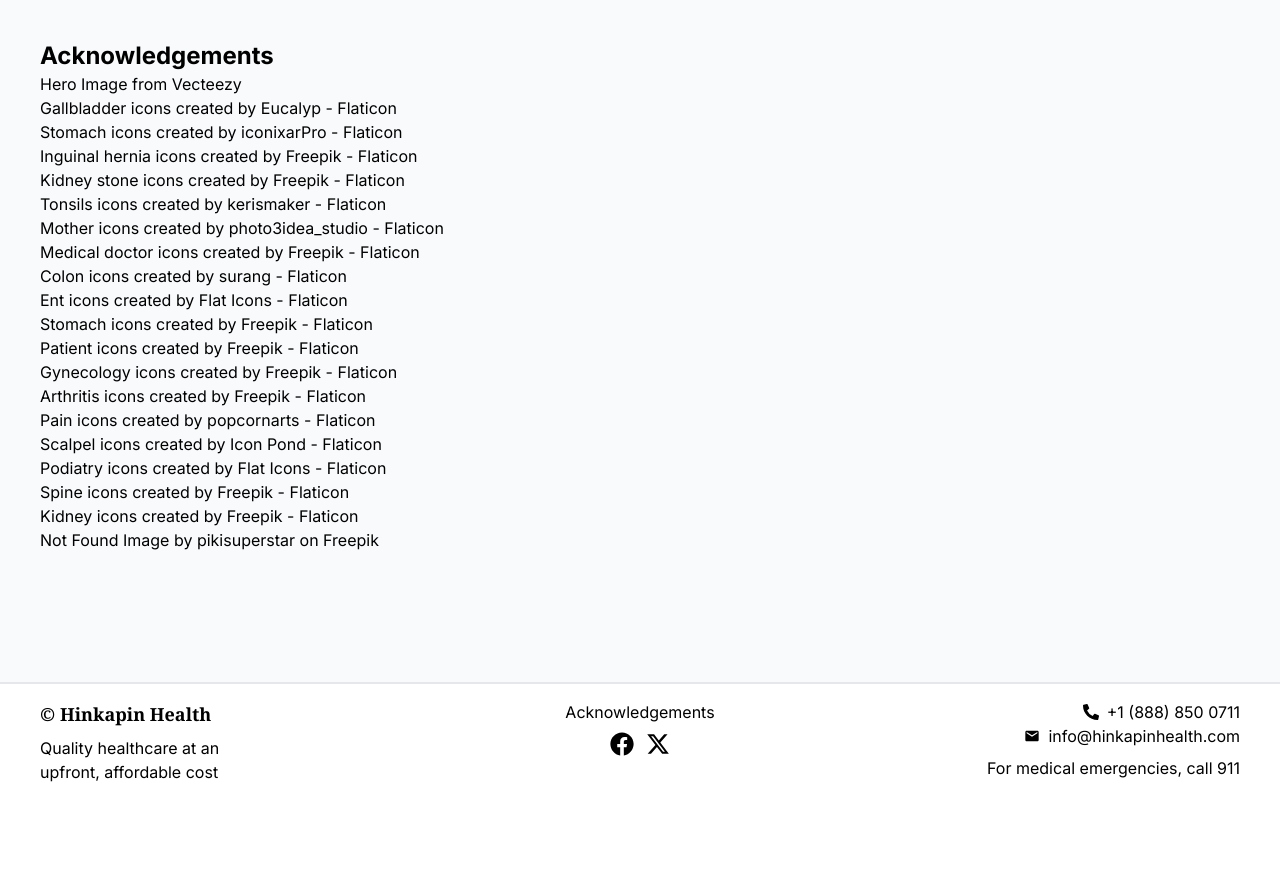
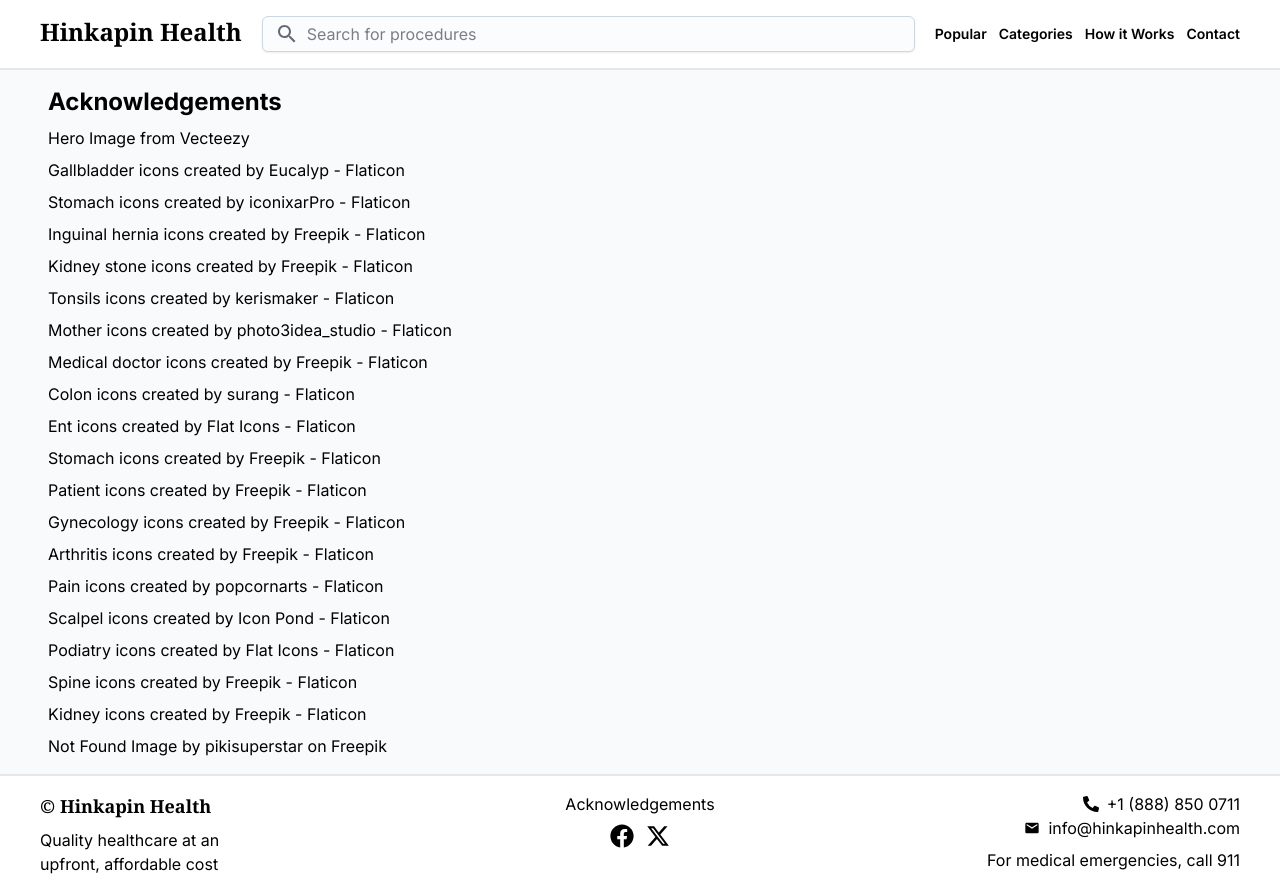
Before and after one commit to shrishayap/hinkapin-health, a Next.js app: page /acknowledgements in a window 1280 px wide. Before the commit the page ends 800 px from the top, so only its background shows below. Built offline with nearby package versions, Linux system fonts and the light colour scheme.

Commit message:
clean up acknowledgment page

```diff
--- a/src/app/acknowledgements/page.tsx
+++ b/src/app/acknowledgements/page.tsx
@@ -1,8 +1,14 @@
+import Header from "@/components/header";
 
 export function Page() {
     return (
-        <div className='flex flex-col p-2 md:p-4 lg:p-10'>
 
+        <div className='flex flex-col space-y-4'>
+
+
+            <Header />
+
+            <div className='flex flex-col space-y-2 px-2 max-w-[1200px] w-full self-center pb-4'>
                 <h1 className='text-2xl font-bold'>Acknowledgements</h1>
                 <a href='vecteezy.com' title='Vecteezy'>Hero Image from Vecteezy</a>
                 <a href="https://www.flaticon.com/free-icons/gallbladder" title="gallbladder icons">Gallbladder icons created by Eucalyp - Flaticon</a>
@@ -26,6 +32,9 @@
                 <a href="https://www.freepik.com/free-vector/hand-drawn-no-data-concept_55024599.htm#query=not%20found&position=29&from_view=search&track=ais&uuid=ebc73210-d351-4e90-929c-28b4fac7240e">Not Found Image by pikisuperstar on Freepik</a>
 
             </div>
+
+
+        </div>
     )
 }
 
```
Lines whose indentation alone changed are shown as unchanged.
